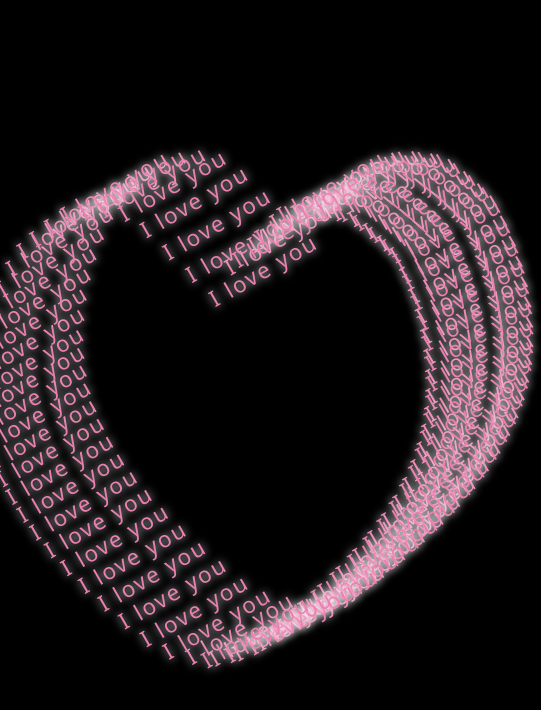
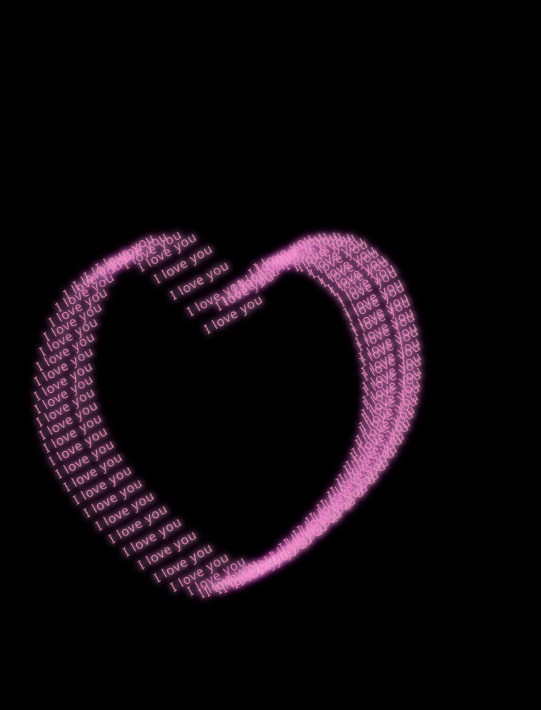
Before and after one commit to aidnth14/iloveisha, a plain HTML site: page index.html in a window 390 px wide. Shown: the whole page, 541 px wide, since content can reach past the window. Drawn offline with Linux system fonts and the light colour scheme.

Commit message:
Add mobile-focused UI responsive scaling and auto-fit viewport math

```diff
--- a/script.js
+++ b/script.js
@@ -1,6 +1,22 @@
 const ui = document.getElementById("ui");
 const totalItems = 100;
 
+// Dynamic Mobile Responsive Scaler
+function updateScale() {
+  const vw = window.innerWidth;
+  const vh = window.innerHeight;
+  // Base bounding size of animation grid is ~480px x 480px
+  const scaleX = (vw * 0.90) / 480;
+  const scaleY = (vh * 0.85) / 480;
+  const scale = Math.min(1.15, Math.min(scaleX, scaleY));
+  document.documentElement.style.setProperty('--app-scale', scale.toFixed(3));
+}
+
+window.addEventListener('resize', updateScale);
+window.addEventListener('orientationchange', updateScale);
+updateScale();
+
+// Build Love Elements
 for (let i = 1; i <= totalItems; i++) {
   const love = document.createElement("div");
   love.className = "love";
--- a/style.css
+++ b/style.css
@@ -1,36 +1,58 @@
-body {
+* {
+  box-sizing: border-box;
   margin: 0;
+  padding: 0;
+}
+
+body, html {
+  width: 100vw;
   height: 100vh;
+  height: 100dvh;
   overflow: hidden;
   background: #000;
   font-family: system-ui, -apple-system, "Segoe UI", Roboto, Arial, sans-serif;
+  display: flex;
+  align-items: center;
+  justify-content: center;
+  touch-action: none;
+  -webkit-tap-highlight-color: transparent;
+}
+
+#ui {
+  position: absolute;
+  top: 50%;
+  left: 50%;
+  transform: translate(0, 0) scale(var(--app-scale, 1));
+  will-change: transform;
 }
 
 #ui .love {
   position: absolute;
-  top: 50%;
-  left: 50%;
+  top: 0;
+  left: 0;
   margin: -225px 0 0 -225px;
   --i: 1;
 }
 
 #ui .love_word {
   color: #ea80b0;
-  font-size: 1.4rem;
-  letter-spacing: 2px;
+  font-size: clamp(0.95rem, 3.8vw, 1.4rem);
+  letter-spacing: 1.5px;
   white-space: nowrap;
-  text-shadow: 0 0 10px #fff;
+  text-shadow: 0 0 8px #fff, 0 0 16px #ff3fce;
   transform: translateY(-100%) rotate(-30deg);
 }
 
 #ui .love_horizontal {
   animation: horizontal 10s infinite alternate ease-in-out;
   animation-delay: calc(var(--i) * -300ms);
+  will-change: transform;
 }
 
 #ui .love_vertical {
   animation: vertical 20s infinite linear;
   animation-delay: calc(var(--i) * -300ms);
+  will-change: transform;
 }
 
 @keyframes horizontal {
@@ -128,3 +150,11 @@
     transform: translateY(180px);
   }
 }
+
+/* Extra Mobile Focused Media Queries */
+@media (max-width: 480px) {
+  #ui .love_word {
+    font-size: 1.1rem;
+    letter-spacing: 1px;
+  }
+}
```
Also changed, not shown: vercel.json (added).
